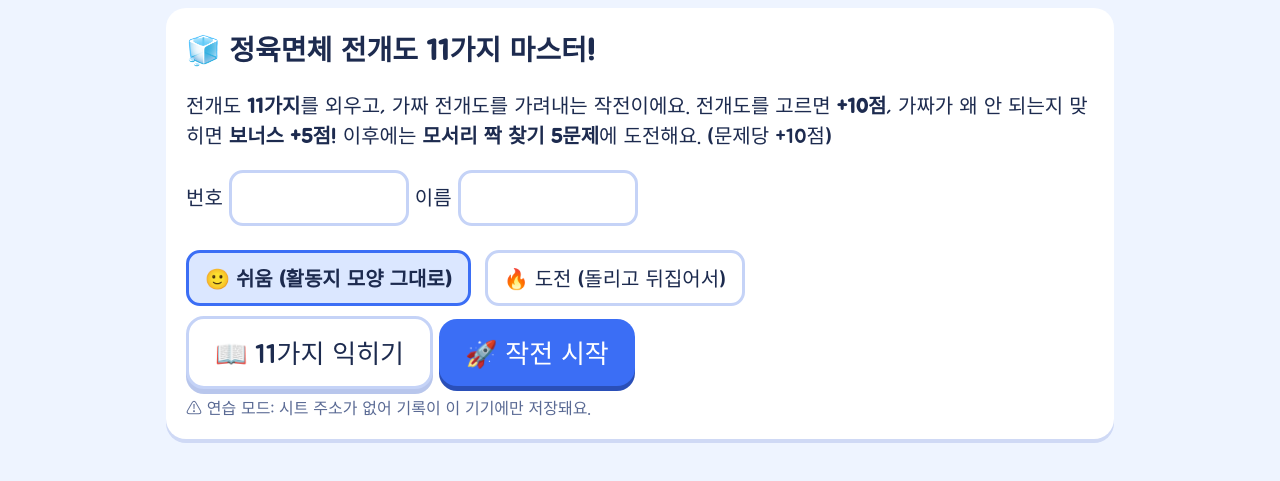
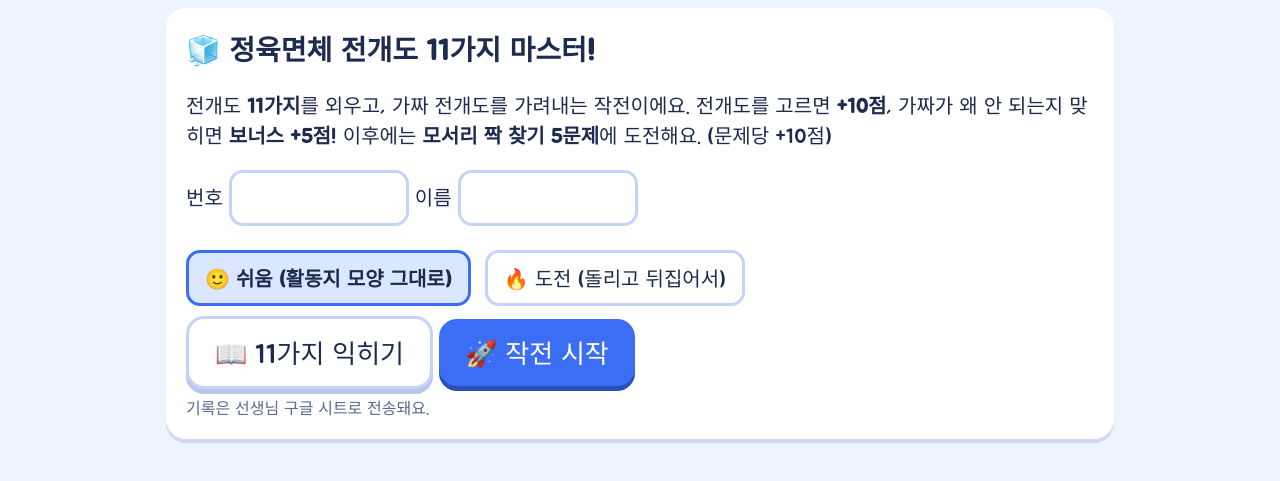
Before and after one commit to 6891sally/jeongaedo, a plain HTML site: page index.html in a window 1280 px wide. Shown: the part 67-548 px from the top of the page. Drawn offline with Linux system fonts and the light colour scheme.

Commit message:
Update SCRIPT_URL to point to Google Apps Script

```diff
--- a/index.html
+++ b/index.html
@@ -51,7 +51,7 @@ button.card{cursor:pointer} button.card:active{transform:scale(.97)}
 <main id="app"></main>
 <script>
 /* ===== 설정: 구글 앱스크립트 웹앱 URL을 여기에 붙여 넣으세요 ===== */
-const SCRIPT_URL = '';
+const SCRIPT_URL = 'https://script.google.com/macros/s/AKfycbz8LKeQDn_RMSEtBAzjhvB9swdgiVmukZRq40DGv1pHyzjeK3vvUbUrCL8ys4MKR1rDpQ/exec';
 const ROUNDS = 10, EDGE_ROUNDS = 5, PT_PICK = 10, PT_BONUS = 5, PT_EDGE = 10;
 
 //CORE
```
